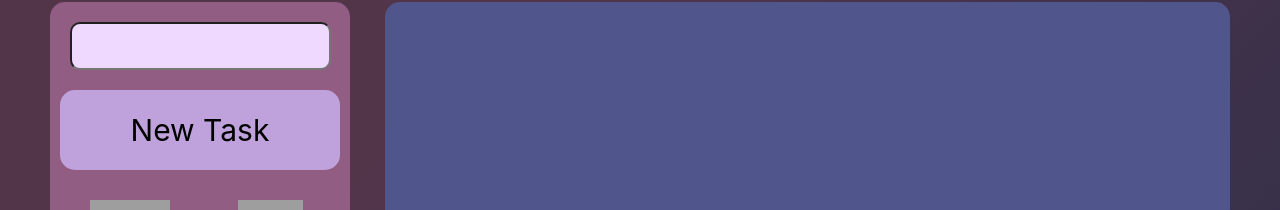
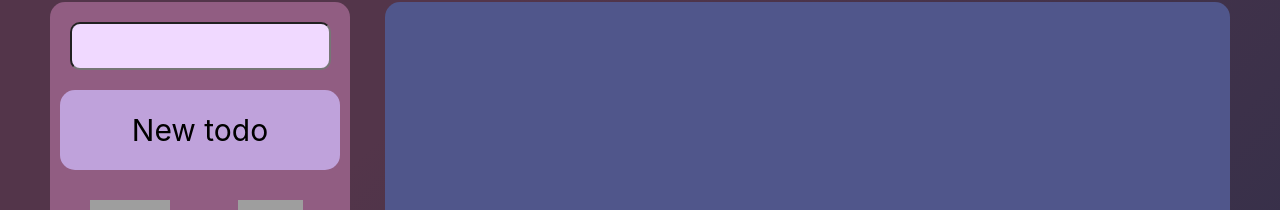
Before and after one commit to Leshista/infotecs-test, a React (Create React App) app: page / in a window 1280 px wide. Both pictures are taken after a click on the element 130 px from the left and 218 px from the top of the page. Shown: the part 108-318 px from the top of the page. Built offline with nearby package versions, Linux system fonts and the light colour scheme; grey boxes are pictures that could not be loaded.

Commit message:
some commenting

```diff
--- a/src/components/ToDo.js
+++ b/src/components/ToDo.js
@@ -4,11 +4,11 @@ import ToDoChanging from './ToDoChanging';
 import ToDoList from './ToDoList';
 
 const ToDo = () => {
-    // I split the whole container into two blocks
+    // Container for the whole program
 
     // Functions
     const updateTodo = (change) => {
-        // This function changes text/title of the active item in the todos object, sets the activeItemTitle/activeItemText, automatically rerendering the page afterwards
+        // This function changes text/title/progress values of the active item in the todos object, sets the activeItemTitle/activeItemText, automatically rerendering the page afterwards
         const newTodos = [...todos];
         switch (change) {
             case 'title':
@@ -36,11 +36,11 @@ const ToDo = () => {
     };
 
     // States
-    const [todos, setTodos] = useState([]); // Render todos based on object with all the todos
-    const [filter, setFilter] = useState('');
-    const [filteredTodos, setFilteredTodos] = useState([]);
-    const [activeItem, setActiveItem] = useState(); // This'll allow selection of task and redacting it
-    const [activeItemTitle, setActiveItemTitle] = useState(''); // This states allow to not loose tasks' content
+    const [todos, setTodos] = useState([]); // Original todos array, all item within are todos, which will be rendered after filtering via filteredTodos state
+    const [filter, setFilter] = useState(''); // Needed for filtering todos based on search result
+    const [filteredTodos, setFilteredTodos] = useState([]); // A new array of todos, which will be rendered to appear on the page
+    const [activeItem, setActiveItem] = useState(); // This'll allow selection of todo and redacting it
+    const [activeItemTitle, setActiveItemTitle] = useState(''); // This states allow to not loose todos' content
     const [activeItemText, setActiveItemText] = useState('');
 
     return (
--- a/src/components/ToDoChanging.js
+++ b/src/components/ToDoChanging.js
@@ -2,7 +2,7 @@ import { useState } from 'react';
 import styles from '../componentStyles/css/ToDoChanging.module.css';
 const ToDoChanging = ({ updateTodo, activeItemTitle, activeItemText }) => {
     // In the right the user should
-    //  be able to change tasks'
+    //  be able to change todos'
     // content, mark them as
     // 'waiting', 'in process' and 'done'
 
--- a/src/components/ToDoList.js
+++ b/src/components/ToDoList.js
@@ -16,27 +16,31 @@ const ToDoList = ({
     setActiveItemText,
 }) => {
     // In the left block the user should be
-    // able to choose tasks, add and delete them
+    // able to choose todos, add and delete them
 
     // Effects
     useEffect(() => {
+        // Watches for todos/filter changes and executes setFIlterHandler() if changes happened. Maintains the render of filteredTodos
         setFilterHandler();
     }, [todos, filter]);
 
     // Handlers
     const addTodoHandler = () => {
+        // Adds new todo to the object; todos a state, so page wil autorerender
         setTodos([
             ...todos,
             {
                 id: todos.length,
-                title: 'New Task',
+                title: 'New todo',
                 text: 'Please, write something!',
             },
         ]);
-    }; // Add enw todo to the object; Object is a state, so it wil autorender
+    };
     const deleteTodoHandler = () =>
-        setTodos(todos.filter((todo) => todo.id !== activeItem)); // Delete todo from object via filtering it
+        // Delete todo from object via filtering it
+        setTodos(todos.filter((todo) => todo.id !== activeItem));
     const setFilterHandler = () => {
+        // Handler that sets filter and filteredTodos based on input
         setFilter(document.querySelector(`.${styles.toDoList__Search}`).value);
         setFilteredTodos(
             todos.filter((todo) => String(Object.values(todo)).includes(filter))
@@ -53,14 +57,13 @@ const ToDoList = ({
                 className={styles.toDoList__Search}
                 onKeyUp={setFilterHandler}
             />
-            {/* Mapping todos object and rendering tasks */}
+            {/* Mapping filteredTodos and rendering todos of its objects */}
             {filteredTodos.map((todo) => (
                 <ToDoListItem
                     id={todo.id}
                     key={todo.id}
                     title={todo.title}
                     text={todo.text}
-                    activeItem={activeItem}
                     setActiveItem={setActiveItem}
                     setActiveItemTitle={setActiveItemTitle}
                     setActiveItemText={setActiveItemText}
--- a/src/components/ToDoListItem.js
+++ b/src/components/ToDoListItem.js
@@ -2,7 +2,6 @@ import { useState } from 'react';
 import styles from '../componentStyles/css/ToDoListItem.module.css';
 
 const ToDoListItem = ({
-    activeItem,
     setActiveItem,
     id,
     title,
@@ -12,12 +11,12 @@ const ToDoListItem = ({
     updateTodo,
 }) => {
     // States
-    const [isActive, setIsActive] = useState(false);
-    const [color, setColor] = useState('#BFA2DB');
+    const [isActive, setIsActive] = useState(false); // Remembers active todo for styling purposes
+    const [color, setColor] = useState('#BFA2DB'); // Remembers this todo's background color
 
     // Handlers
     const activateItemHandler = () => {
-        // When the user clicks on tasks it'll become active and highlighted
+        // When the user clicks on todo it'll become active and highlighted
         // Also it sets the states responsible for remembering content
         setTimeout(() => {
             setActiveItem(id);
@@ -28,12 +27,14 @@ const ToDoListItem = ({
     };
 
     const deactivateItemHandler = () => {
+        // The name speaks for itself
         setTimeout(() => {
             setIsActive(false);
         }, 0);
     };
 
     const changeColorHandler = (color) => {
+        // Sets color and progress status of the todo after press of the corresponding button on the todo; Updates todos state afterwards
         switch (color) {
             case 'inProgress':
                 setColor('#FEA5AD');
@@ -61,6 +62,7 @@ const ToDoListItem = ({
             onPointerLeave={deactivateItemHandler}
         >
             <p className={styles.toDoList__text}>{title}</p>
+            {/* Conditional rendering of condition markers, visible only if todo is active */}
             {isActive ? (
                 <div className={styles.progress}>
                     <div
```
